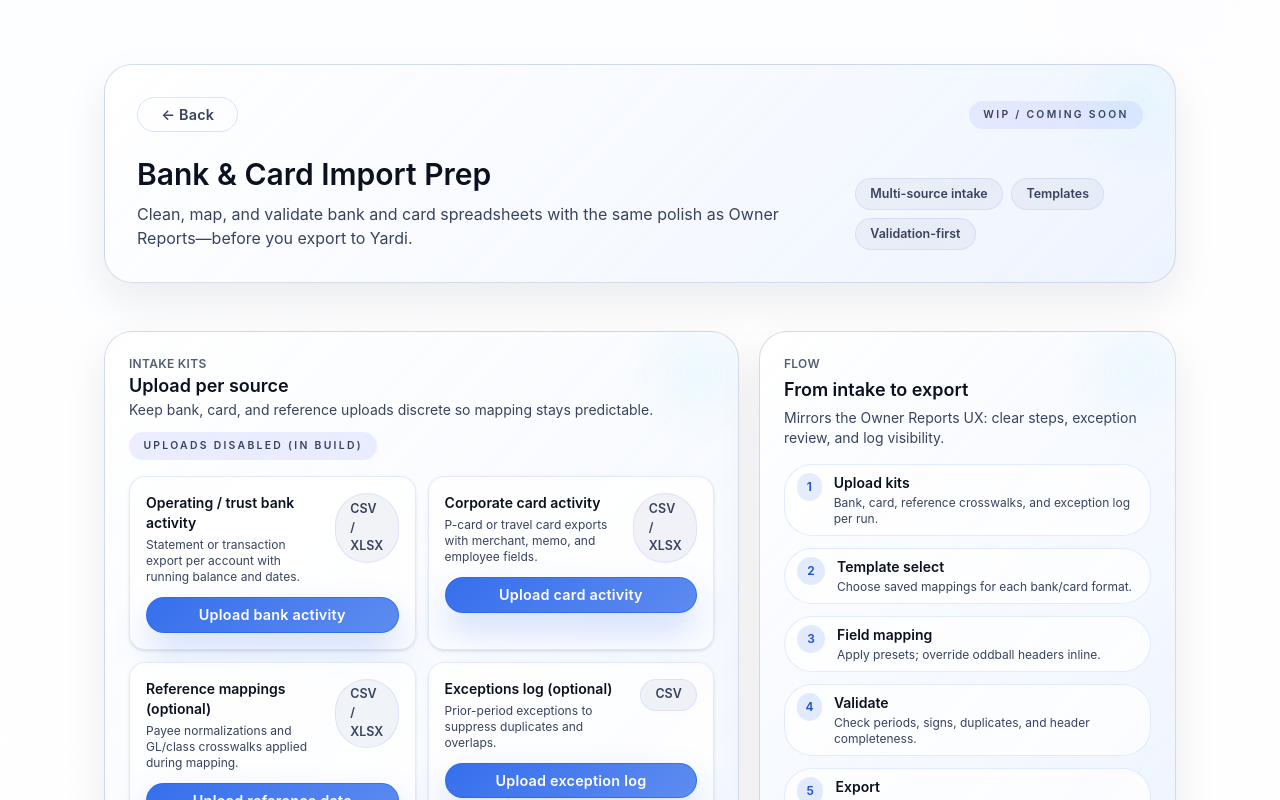
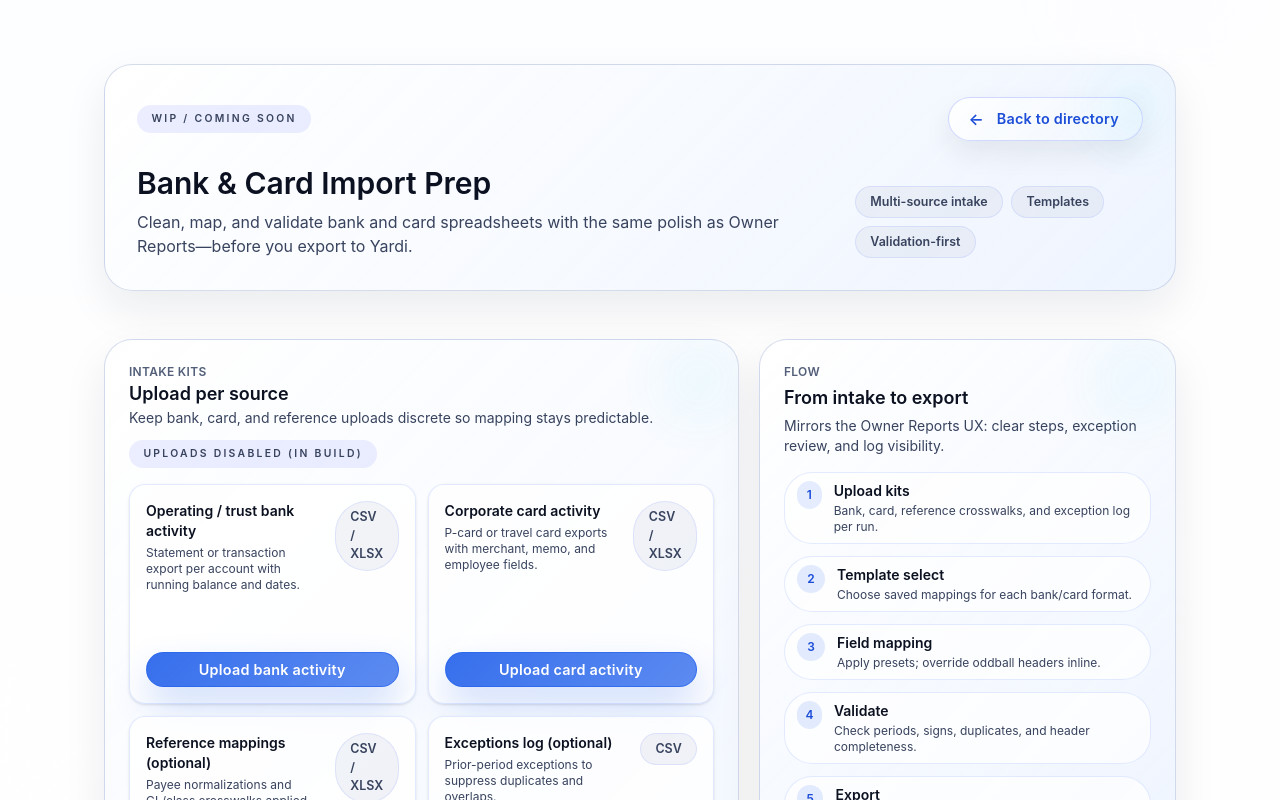
Before and after one commit to alexandermburke/ProformaBuilder, a Next.js app in the folder storeinsight/: page /accounting/bank-card-import-prep in a window 1280 px wide. Shown: the top 800 px of the page. Built offline with nearby package versions, Linux system fonts and the light colour scheme.

Commit message:
Small changes to UI

```diff
--- a/storeinsight/src/app/accounting/bank-card-import-prep/page.tsx
+++ b/storeinsight/src/app/accounting/bank-card-import-prep/page.tsx
@@ -87,12 +87,13 @@ export default function BankCardImportPrepPage() {
       <main className="relative mx-auto flex max-w-6xl flex-col gap-10 px-6 py-12 lg:gap-12 lg:px-10 lg:py-16">
         <header className="ios-card ios-animate-up grid gap-6 p-8">
           <div className="flex items-center justify-between gap-3">
-            <Link href="/" className="ios-button px-4 py-2 text-sm" data-variant="ghost">
-              &larr; Back
-            </Link>
             <span className="ios-badge inline-flex items-center gap-2 text-[10px]" data-tone="neutral">
               WIP / Coming Soon
             </span>
+            <Link href="/" className="ios-button px-4 py-2 text-sm" data-variant="secondary">
+              <span aria-hidden className="-ml-1 mr-1 text-base">&larr;</span>
+              Back to directory
+            </Link>
           </div>
           <div className="grid gap-4 md:flex md:items-end md:justify-between">
             <div className="space-y-2">
@@ -136,7 +137,7 @@ export default function BankCardImportPrepPage() {
               {intakePoints.map((point) => (
                 <div
                   key={point.title}
-                  className="rounded-2xl border border-[color:var(--border-soft)]/70 bg-[color:var(--surface)]/85 p-4 shadow-sm"
+                  className="flex h-full min-h-[220px] flex-col gap-3 rounded-2xl border border-[color:var(--border-soft)]/70 bg-[color:var(--surface)]/85 p-4 shadow-sm"
                 >
                   <div className="flex items-start justify-between gap-3">
                     <div className="space-y-1">
@@ -149,7 +150,7 @@ export default function BankCardImportPrepPage() {
                   </div>
                   <button
                     type="button"
-                    className="ios-button mt-3 w-full justify-center px-4 py-2 text-sm"
+                    className="ios-button mt-auto w-full justify-center px-4 py-2 text-sm"
                     disabled
                     aria-disabled="true"
                   >
--- a/storeinsight/src/app/owner-reports/page.tsx
+++ b/storeinsight/src/app/owner-reports/page.tsx
@@ -1950,7 +1950,7 @@ export default function OwnerReportsPage() {
                       <div className="flex flex-col gap-2 sm:flex-row sm:items-start sm:justify-between sm:gap-4">
                         <div className="space-y-1">
                           <p className="text-sm font-semibold text-[color:var(--accent-strong)]">
-                            Repair and Maintenance Spreadsheet (.csv/.xlsx)
+                            Repair and Maintenance Spreadsheet (.csv)
                           </p>
                           <p className="text-xs text-[color:var(--text-secondary)]">
                             Upload repair tickets to auto-fill REPAIRDATE, REPAIRDESCRIP, REPAIRCOST, and REPAIRSTATUS tokens.
@@ -1970,7 +1970,7 @@ export default function OwnerReportsPage() {
                       </div>
                       <input
                         type="file"
-                        accept=".csv,.xlsx,.xls"
+                        accept=".csv"
                         className="text-sm text-[color:var(--text-primary)]"
                         onChange={(event) => {
                           const nextFile = event.target.files?.[0] ?? null;
@@ -1990,7 +1990,7 @@ export default function OwnerReportsPage() {
                         <div className="space-y-1">
                           <div className="flex flex-wrap items-center gap-2">
                             <p className="text-sm font-semibold text-[color:var(--accent-strong)]">
-                              PPC Performance sheets (.csv/.xlsx)
+                              PPC Performance sheets (.csv)
                             </p>
                             <UploadFieldHint title="PPC performance fields" fields={UPLOAD_FIELD_HINTS.ppcPerformance} />
                           </div>
@@ -2002,7 +2002,7 @@ export default function OwnerReportsPage() {
                       <div className="flex flex-col gap-2 sm:flex-row sm:items-center sm:justify-between">
                         <input
                           type="file"
-                          accept=".csv,.xlsx,.xls"
+                          accept=".csv"
                           className="text-sm text-[color:var(--text-primary)]"
                           onChange={(event) => {
                             const nextFile = event.target.files?.[0] ?? null;
```
